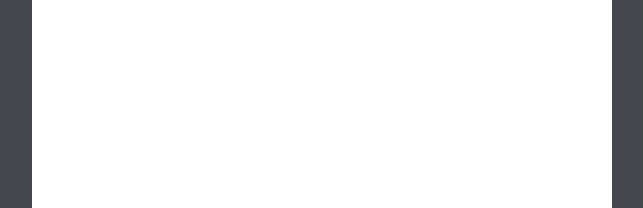
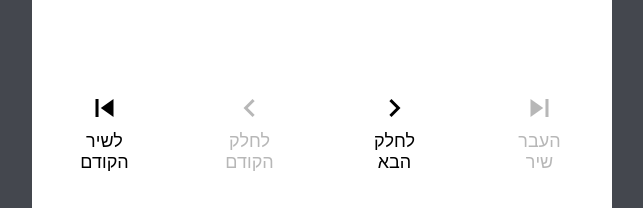
Before and after one commit to tomerofek/sing_sync, an Angular app in the folder frontend/: page /room/1 in a window 1280 px wide. Shown: the part 589-797 px from the top of the page, without its empty margins (318-961 px from the left). Built offline with nearby package versions, Linux system fonts and the light colour scheme; no server answers.

Commit message:
changing the nav button to the new design

```diff
--- a/frontend/src/app/components/pages/room-view/room-view.component.css
+++ b/frontend/src/app/components/pages/room-view/room-view.component.css
@@ -103,13 +103,6 @@ song-content {
     display: inline-block;
 }
 
-.navigation {
-    display: flex;
-    flex-direction: row;
-    width: 100%;
-    padding: 10px; /* Add padding to ensure no content touches the edges */
-    box-sizing: border-box;
-}
 
 .filler {
     display: inline-block;
@@ -169,3 +162,68 @@ mat-sidenav {
         font-size: 14px; /* Adjust font size for better readability on small screens */
     }
 }
+
+/*new navigation*/
+
+/* Ensure the container has the same maximum width as the content div */
+.navigation-container {
+    position: fixed;
+    bottom: 0;
+    left: 50%;
+    transform: translateX(-50%);
+    width: calc(100% - 20px); /* Adjusted to account for padding */
+    max-width: 600px; /* Same maximum width as the .content div */
+    padding: 10px; /* Add padding to ensure no content touches the edges */
+    box-sizing: border-box;
+    z-index: 1000; /* Ensure the navigation bar is above other content */
+}
+
+.navigation {
+    display: flex;
+    justify-content: space-between; /* Distribute buttons evenly */
+    width: 100%;
+}
+
+.nav_btn {
+    display: flex;
+    flex-direction: column;
+    align-items: center;
+    justify-content: center;
+    flex: 1;
+    margin: 0 5px;
+    padding: 10px;
+    background-color: rgba(255, 255, 255, 0.8);
+    border: none;
+    border-radius: 10px;
+    transition: background-color 0.3s;
+    font-family: Arial, sans-serif;
+}
+
+.nav_btn_icon {
+    font-size: 36px;
+    height: 36px;
+    width: 36px;
+    vertical-align: middle;
+}
+
+.nav_btn_text {
+    font-size: 18px;
+    margin-top: 5px;
+    font-family: Arial, sans-serif;
+}
+
+/* Adjusted hover effect for non-disabled nav buttons */
+.nav_btn:not([disabled]):hover {
+    background: rgba(26,27,31,.08);
+    cursor: pointer;
+}
+
+/* Add transition for smooth effect */
+.nav_btn:not([disabled]) {
+    transition: transform 0.2s ease, background-color 0.2s ease;
+}
+
+/* Effect after clicking on a nav button */
+.nav_btn:not([disabled]):active {
+    transform: translateY(3px); /* Increase the transform distance */
+}
--- a/frontend/src/app/components/pages/room-view/room-view.component.html
+++ b/frontend/src/app/components/pages/room-view/room-view.component.html
@@ -60,12 +60,44 @@
                 </div>
             </div>
 
-            <div *ngIf="song && owner_perm" class="navigation">
-                <div class="filler"></div>
-                <div class="buttons">
-                    <mat-icon *ngIf="current_song_part_index!=0" class="prev-page-btn" (click)="prev_lines()">chevron_left</mat-icon>
-                    <mat-icon *ngIf="!is_last_song_part" class="next-page-btn" (click)="next_lines()">chevron_right</mat-icon>
-                    <mat-icon *ngIf="has_next_song()" class="next-song-btn" (click)="next_song()">last_page</mat-icon>
+            <div class="navigation-container">
+                <div *ngIf="owner_perm" class="navigation">
+                    <button id="prev_song_btn" class="nav_btn">
+                        <mat-icon class="nav_btn_icon">skip_previous</mat-icon>
+                        <p class="nav_btn_text" dir="rtl">
+                            לשיר
+                            <br>
+                            הקודם
+                        </p>
+                    </button>
+
+                    <button id="prev_part_btn" class="nav_btn" [disabled]="current_song_part_index==0" (click)="prev_lines()">
+                        <mat-icon class="nav_btn_icon">keyboard_arrow_left</mat-icon>
+                        <p class="nav_btn_text" dir="rtl">
+                        לחלק
+                        <br>
+                        הקודם
+                        </p>
+                    </button>
+
+                    <button id="next_part_btn" class="nav_btn" [disabled]="is_last_song_part" (click)="next_lines()">
+                        <mat-icon class="nav_btn_icon">keyboard_arrow_right</mat-icon>
+                        <p class="nav_btn_text" dir="rtl">
+                        לחלק
+                        <br>
+                        הבא
+                        </p>
+                    </button>
+
+                    <button id="next_song_btn" class="nav_btn" [disabled]="has_next_song()" (click)="next_song()">
+                        <mat-icon class="nav_btn_icon">skip_next</mat-icon>
+                        <p class="nav_btn_text" dir="rtl">
+                        העבר
+                        <br>
+                        שיר
+                        </p>
+                    </button>
+
                 </div>
             </div>
         </mat-sidenav-container>
--- a/frontend/src/app/services/queue.service.ts
+++ b/frontend/src/app/services/queue.service.ts
@@ -71,7 +71,7 @@ export class QueueService implements IQueueService{
   private real: IQueueService | null;
   private fake: IQueueService;
   constructor(private httpClient:HttpClient) {
-    this.real = new RealQueueService(httpClient);
+    this.real = null //new RealQueueService(httpClient);
     this.fake = new FakeQueueService();
    }
 
--- a/frontend/src/app/services/room.service.ts
+++ b/frontend/src/app/services/room.service.ts
@@ -18,7 +18,7 @@ export class RoomService implements IRoomService{
   private real: IRoomService | null;
   private fake: IRoomService;
   constructor(private http_client:HttpClient) {
-    this.real = new RealRoomService(http_client);
+    this.real = null //new RealRoomService(http_client);
     this.fake = new FakeRoomService();
    }
 
--- a/frontend/src/app/services/song.service.ts
+++ b/frontend/src/app/services/song.service.ts
@@ -33,7 +33,7 @@ export class SongService implements ISongService {
   private real: ISongService | null;
   private fake: ISongService;
   constructor(private httpClient:HttpClient) {
-    this.real = new RealSongService(httpClient);
+    this.real = null //new RealSongService(httpClient);
     this.fake = new FakeSongService();
    }
 
```
